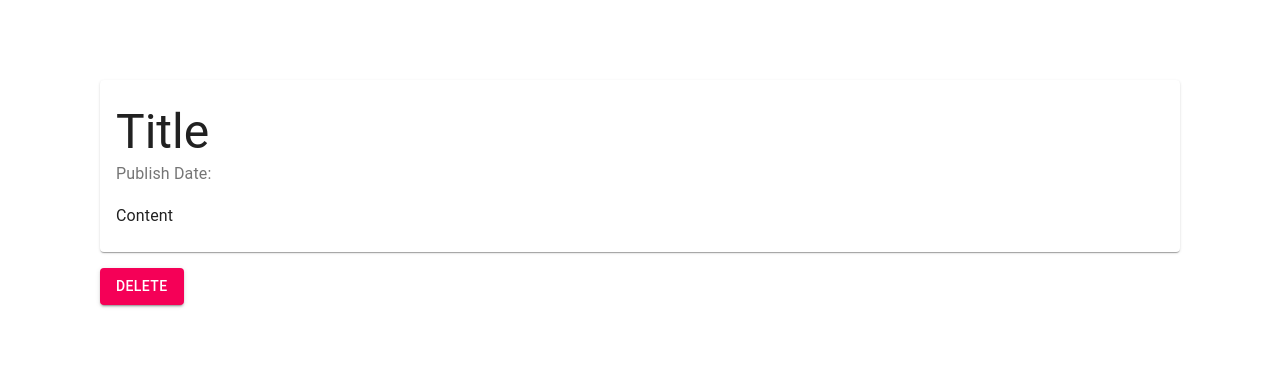
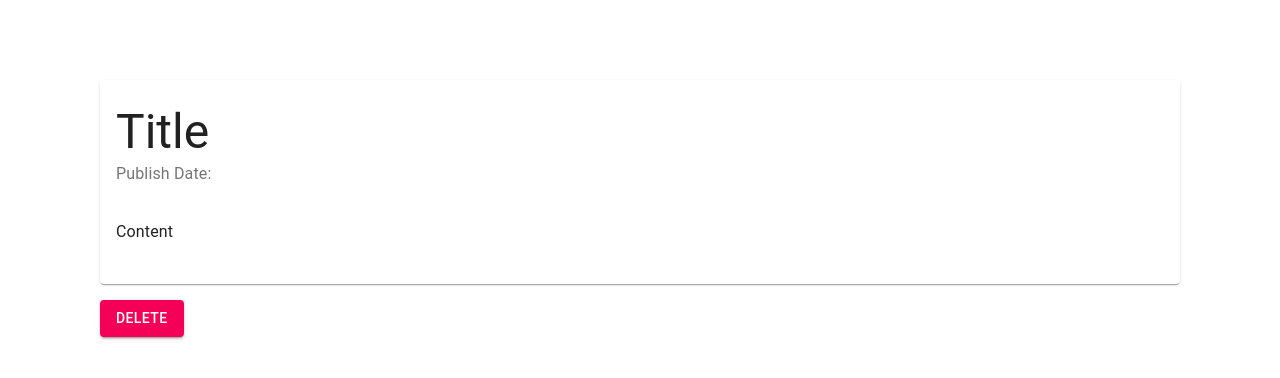
Before and after one commit to SheldonWang3000/ReactBlog, a React (Create React App) app: page /posts/1 in a window 1280 px wide. Shown: the top 378 px of the page. Built offline with nearby package versions, Linux system fonts and the light colour scheme; no server answers.

Commit message:
set up highligh for codeblock of markdown content

```diff
--- a/package.json
+++ b/package.json
@@ -6,11 +6,13 @@
     "@material-ui/core": "^4.6.1",
     "@material-ui/icons": "^4.5.1",
     "axios": "^0.19.0",
+    "highlight.js": "^9.16.2",
     "immutable": "^3.8.2",
     "install": "^0.13.0",
     "npm": "^6.13.0",
     "react": "^16.12.0",
     "react-dom": "^16.12.0",
+    "react-markdown": "^4.2.2",
     "react-redux": "^7.1.3",
     "react-router-dom": "^5.1.2",
     "react-scripts": "^3.2.0",
--- a/src/App.js
+++ b/src/App.js
@@ -10,6 +10,7 @@ import BlogList from './BlogList'
 import Detail from "./Detail"
 import NotFoundPage from './NotFoundPage'
 import CreateBlog from './CreateBlog'
+import Test from './Test'
 
 function App() {
     return (
@@ -27,6 +28,9 @@ function App() {
                 <Route path="/create">
                     <CreateBlog/>
                 </Route>
+                <Route path="/test">
+                    <Test/>
+                </Route>
             </Switch>
         </Router>
     );
--- a/src/BlogList.js
+++ b/src/BlogList.js
@@ -1,14 +1,14 @@
 import React, { useEffect, useState } from 'react';
-import axios from 'axios'
-import { connect } from 'react-redux'
-import { Link } from 'react-router-dom'
+import axios from 'axios';
+import { connect } from 'react-redux';
+import { Link } from 'react-router-dom';
 import { makeStyles } from '@material-ui/core/styles';
 import Grid from '@material-ui/core/Grid';
 import Typography from '@material-ui/core/Typography';
 import { Paper } from '@material-ui/core';
 import { TablePagination } from '@material-ui/core';
-import { globalVariable } from './GlobalVariable'
-import { homePageNext, homePagePrev } from './redux/actions'
+import { globalVariable } from './GlobalVariable';
+import { homePageNext, homePagePrev } from './redux/actions';
 
 const useStyles = makeStyles(theme => ({
     item: {
@@ -89,6 +89,7 @@ function BlogList(props) {
                     }
                 }}
             />
+            <Link to='/test'>test</Link>
         </div>
     )
 }
--- a/src/Detail.js
+++ b/src/Detail.js
@@ -5,8 +5,10 @@ import { makeStyles } from '@material-ui/core/styles';
 import Paper from '@material-ui/core/Paper';
 import Button from '@material-ui/core/Button';
 import Typography from '@material-ui/core/Typography';
-
+import ReactMarkdown from 'react-markdown';
 import { globalVariable } from "./GlobalVariable";
+import hljs from 'highlight.js'
+import "highlight.js/styles/github.css";
 
 const useStyles = makeStyles(theme => ({
     root: {
@@ -32,6 +34,12 @@ function Detail(props) {
     });
 
     const classes = useStyles();
+
+    useEffect(()=>{
+        hljs.initHighlighting.called = false;
+        hljs.initHighlighting();
+    }, [attri]);
+
     useEffect(() => {
         if (deleteId !== -1) {
             axios.delete(globalVariable.host + "/api/v1/posts/" + deleteId)
@@ -78,8 +86,8 @@ function Detail(props) {
                     Publish Date:  {attri.publishDate}
                 </Typography>
                 <br />
-                <Typography component="p">
-                    {attri.content}
+                <Typography component="div">
+                    <ReactMarkdown source={attri.content} />
                 </Typography>
             </Paper>
             <Button
```
Also changed, not shown: src/Test.js (added, +16 -0 lines), 1 other file (tests, documents, lock files or other folders).
